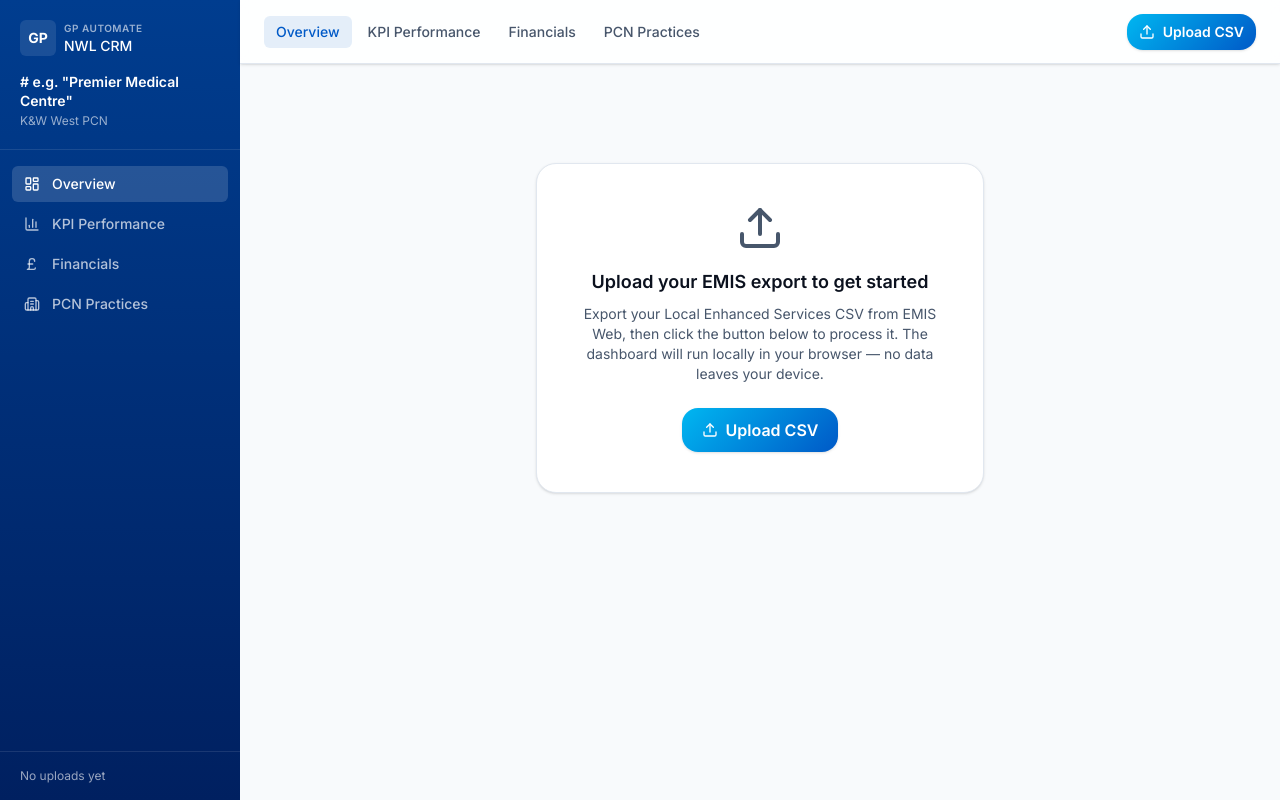
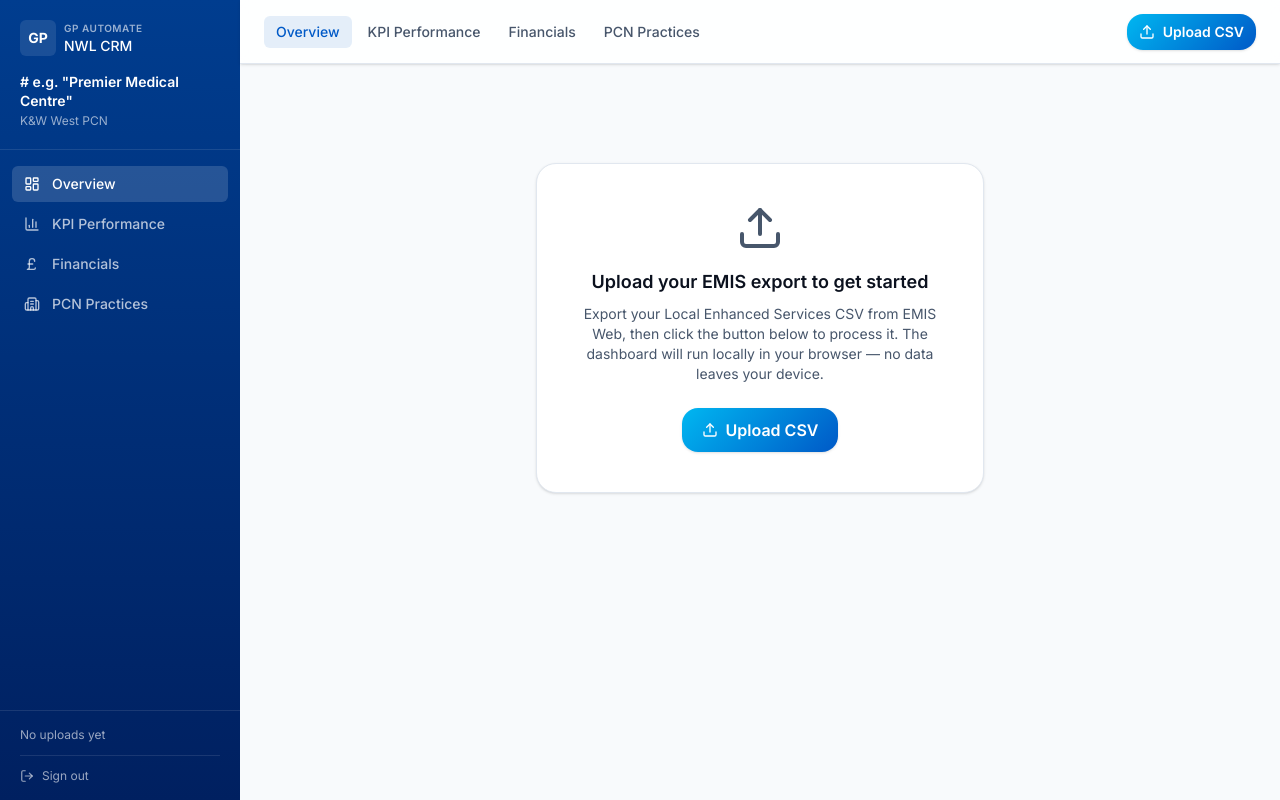
Before and after one commit to Arun-29-code/Ghengis-khan, a Next.js app in the folder projects/nwl-crm-dashboard/: page /dashboard in a window 1280 px wide. Built offline with nearby package versions, Linux system fonts and the light colour scheme.

Commit message:
Add sign out link to sidebar

```diff
--- a/projects/nwl-crm-dashboard/src/components/layout/Sidebar.tsx
+++ b/projects/nwl-crm-dashboard/src/components/layout/Sidebar.tsx
@@ -11,9 +11,11 @@ import {
   Target,
   HeartHandshake,
   MessagesSquare,
+  LogOut,
 } from 'lucide-react'
 import { cn } from '@/lib/utils'
 import { KPI_SECTION_IDS } from '@/components/kpis/KPITab'
+import { signOutAction } from './actions'
 
 export type TabId = 'overview' | 'kpis' | 'financials' | 'practices'
 
@@ -133,6 +135,15 @@ export function Sidebar({
         ) : (
           <p>No uploads yet</p>
         )}
+        <form action={signOutAction} className="mt-3 border-t border-white/10 pt-3">
+          <button
+            type="submit"
+            className="flex items-center gap-2 text-xs text-white/60 transition hover:text-white"
+          >
+            <LogOut className="h-3.5 w-3.5" aria-hidden />
+            Sign out
+          </button>
+        </form>
       </div>
     </aside>
   )
--- /dev/null
+++ b/projects/nwl-crm-dashboard/src/components/layout/actions.ts
@@ -0,0 +1,7 @@
+'use server'
+
+import { signOut } from '@/auth'
+
+export async function signOutAction() {
+  await signOut({ redirectTo: '/login' })
+}
```
